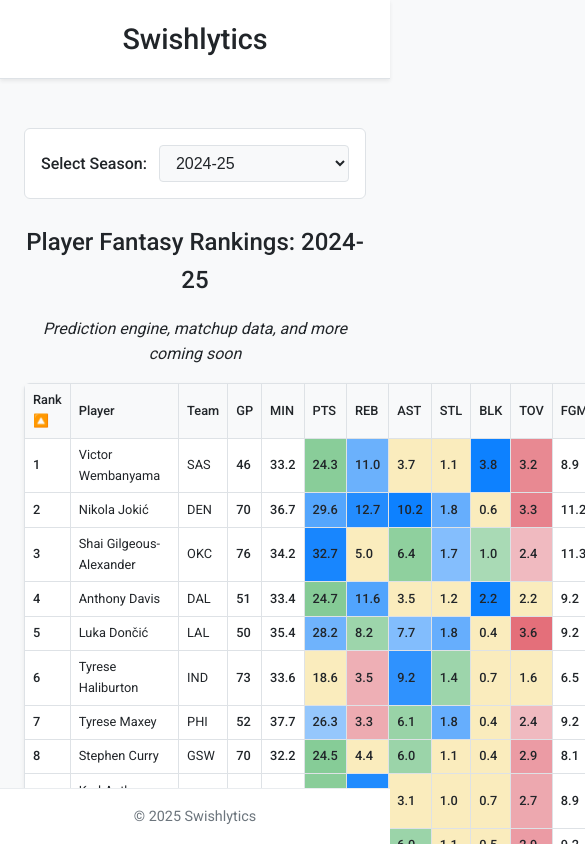
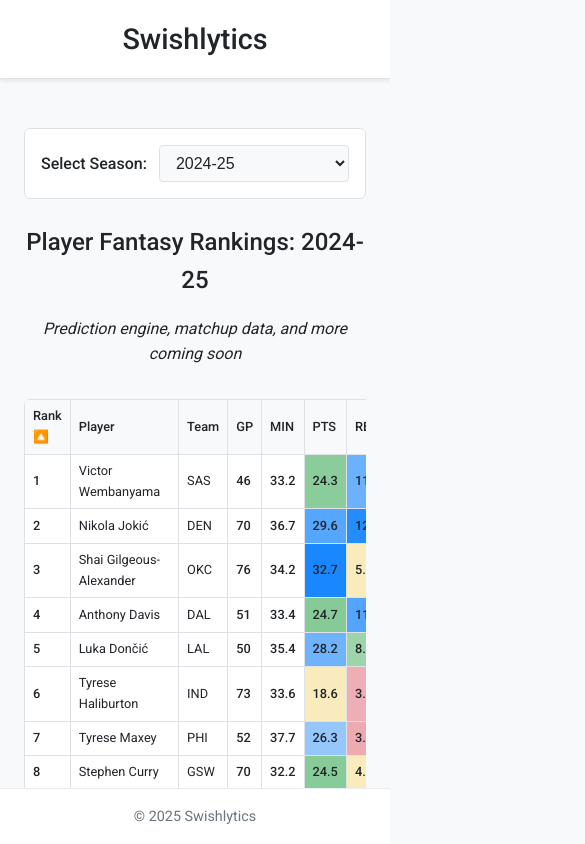
Before and after one commit to adarshs02/swishlytics, a Next.js app: page / in a window 390 px wide. Shown: the top 844 px of the page, 585 px wide, since content can reach past the window. Built offline with nearby package versions, Linux system fonts and the light colour scheme.

Commit message:
fix: mobile view

```diff
--- a/app/globals.css
+++ b/app/globals.css
@@ -120,6 +120,12 @@ footer {
     margin-top: 1.5rem;
 }
 
+.table-container {
+    width: 100%;
+    overflow-x: auto;
+    -webkit-overflow-scrolling: touch; /* Smoother scrolling on mobile */
+}
+
 #current-ranking-title {
     margin-bottom: 1rem;
     font-size: 1.5em;
--- a/app/page.tsx
+++ b/app/page.tsx
@@ -234,6 +234,7 @@ export default function Home() {
             {selectedSeason ? `Player Fantasy Rankings: ${selectedSeason}` : ''}
           </h2>
           <p style={{ textAlign: 'center', fontStyle: 'italic', margin: '1rem 0' }}>Prediction engine, matchup data, and more coming soon</p>
+          <div className="table-container">
           <table id="rankings-table">
             <thead>
               <tr>
@@ -295,7 +296,8 @@ export default function Home() {
                 <tr key="no-data"><td colSpan={21} style={{ textAlign: 'center' }}>No data available for this season.</td></tr>
               )}
             </tbody>
-          </table>
+            </table>
+        </div>
         </div>
       </main>
 
```
